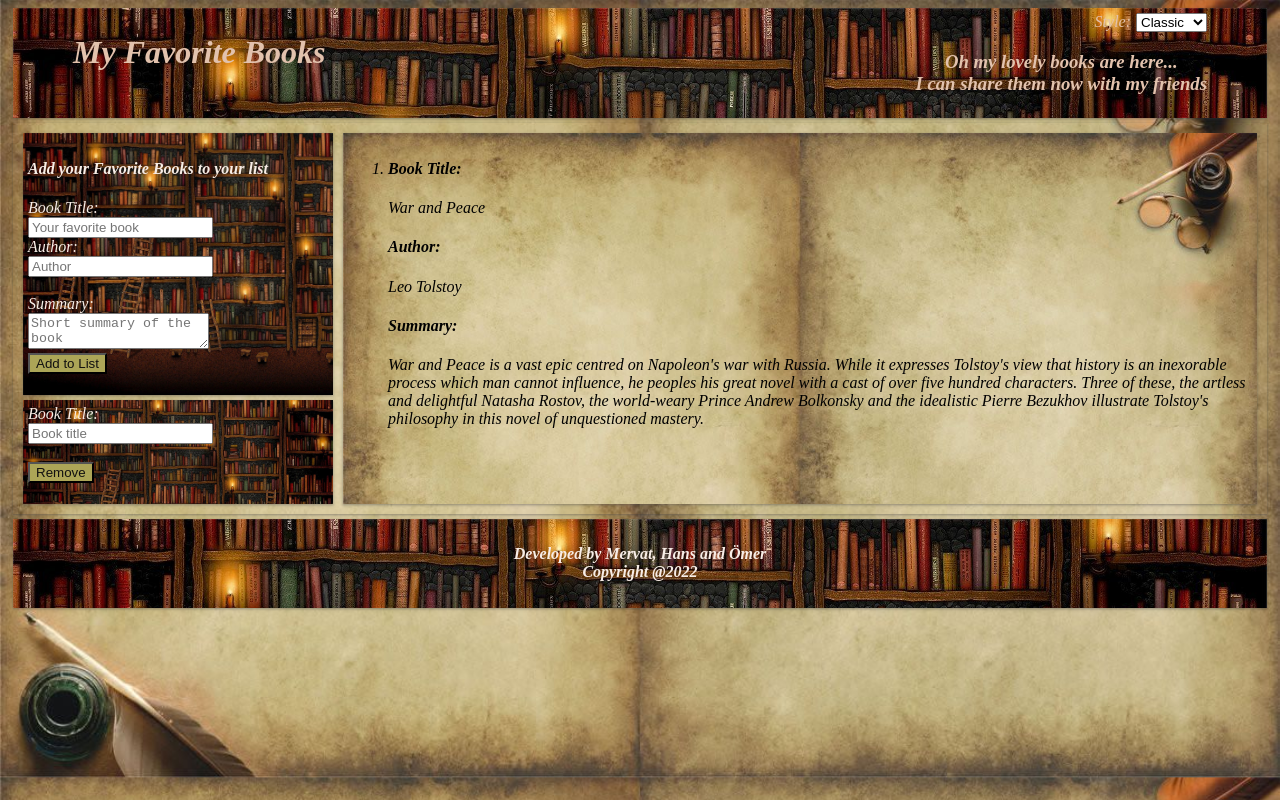
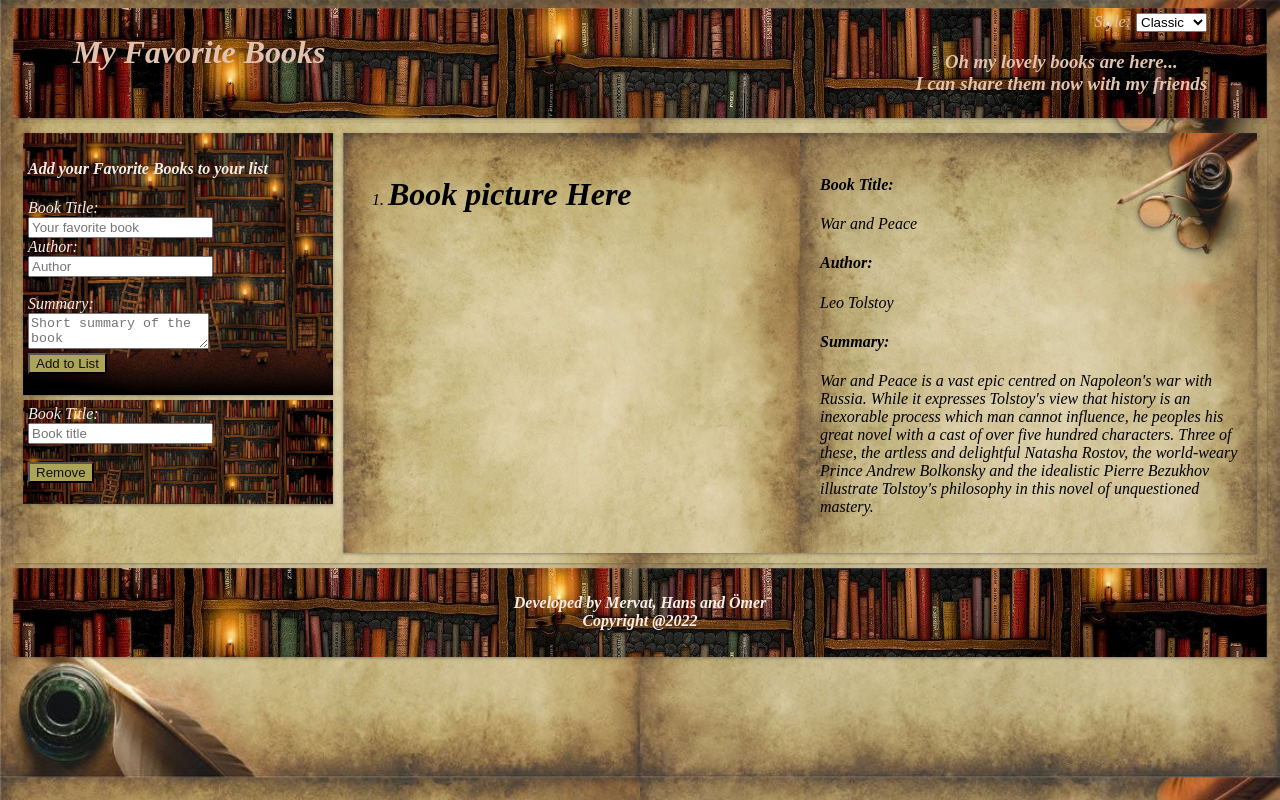
Before and after one commit to lab-antwerp-1/group1-separate-of-concerns-project, a plain HTML site: page index.html in a window 1280 px wide. Drawn offline with Linux system fonts and the light colour scheme; a web font is replaced by a local one.

Commit message:
added grid on book and picture

```diff
--- a/client/src/components/render.js
+++ b/client/src/components/render.js
@@ -4,7 +4,14 @@ export const renderList = (array = []) => {
   for (const object of array) {
     const li = document.createElement('li');
     li.innerHTML = `
-    <div >
+           <div class = row>
+
+       <div class="col-6">
+               <h1>Book picture Here</h1>
+    </div>
+
+    <div class="col-6">
+
     <div>
         <h4>Book Title:</h4>
         <p> ${object.bookTitle}\n</p>
@@ -20,6 +27,8 @@ export const renderList = (array = []) => {
 
 </div>
 
+    </div>
+
                `;
     ol.appendChild(li);
   }
--- a/client/styles/index.css
+++ b/client/styles/index.css
@@ -298,3 +298,10 @@
   overflow-y: auto;
   max-height: 600px;
 }
+
+.row{
+ display: flex;
+}
+.col-6{
+ width:50%;
+}
```
Lines whose indentation alone changed are shown as unchanged.
